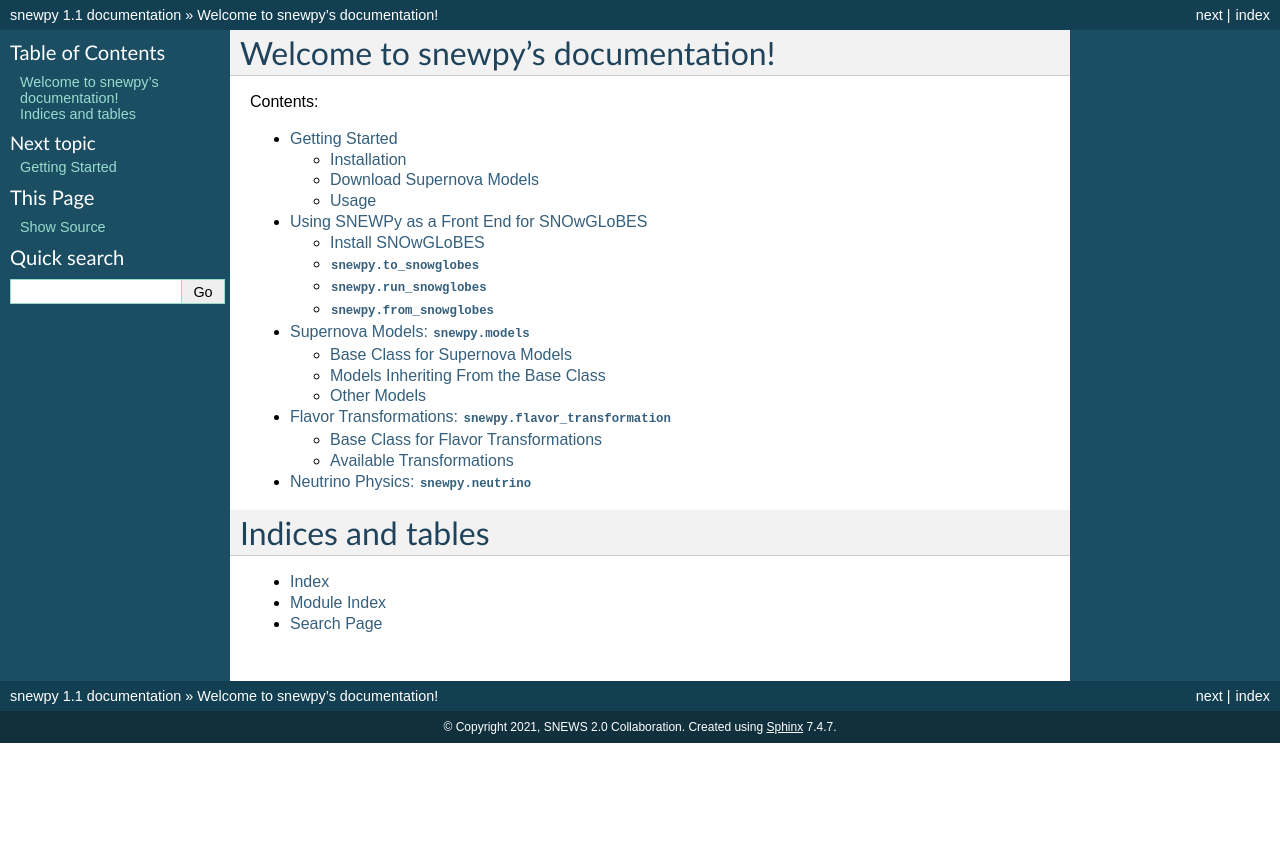
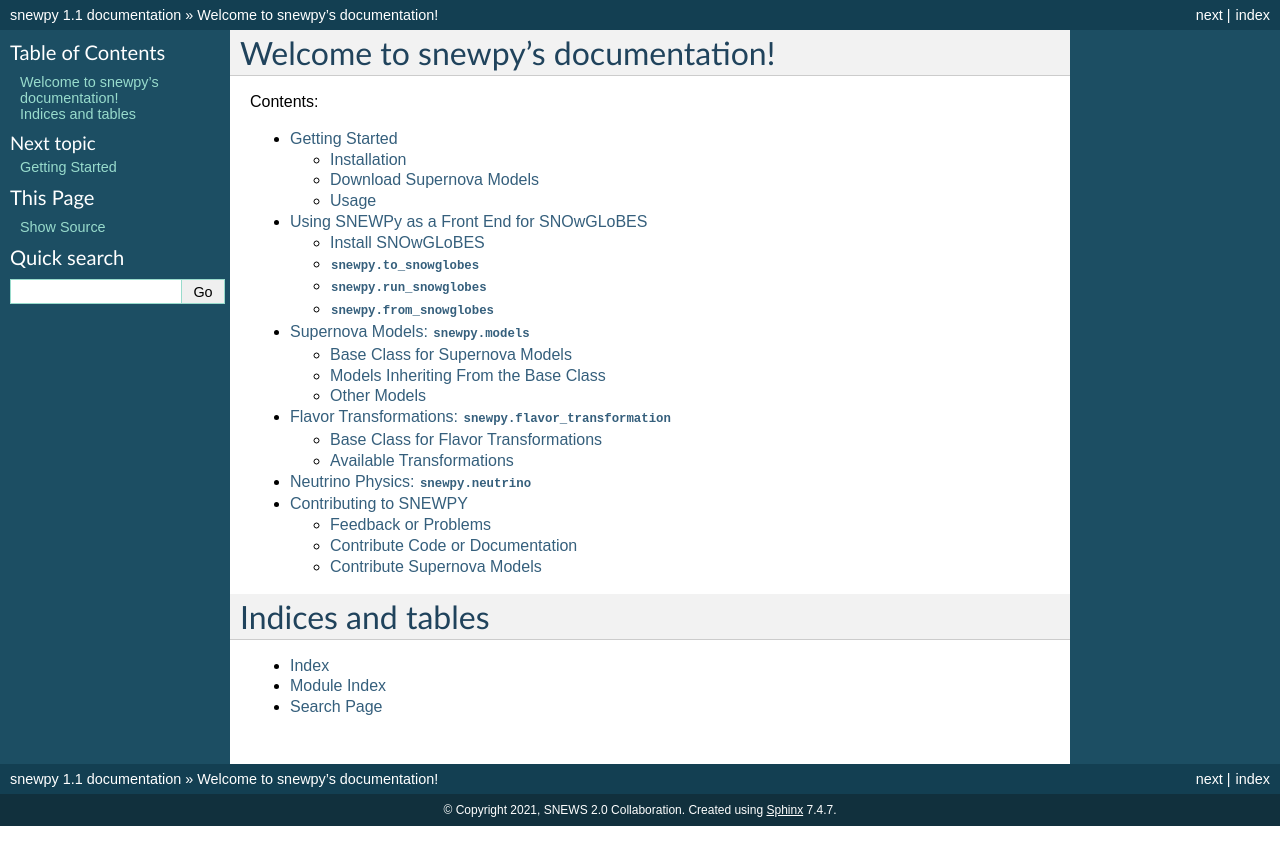
Before and after one commit to SNEWS2/snewpy, a Sphinx documentation site: the page built from doc/source/index.rst, in a window 1280 px wide. Shown: the top 865 px of the page. Built offline with Sphinx 7.4.7, drawn with Linux system fonts in a browser that asks for light colours; some of the changed lines change nothing that is shown.

Commit message:
add new Contributing section to docs

```diff
--- /dev/null
+++ b/doc/source/contributing.rst
@@ -0,0 +1,38 @@
+Contributing to SNEWPY
+======================
+
+Development of SNEWPY happens in `our repository on GitHub <https://github.com/SNEWS2/snewpy/>`_.
+If you already use GitHub, everything works as you’re used to; if you don’t,
+check out `GitHub’s documentation <https://docs.github.com/en/github>`_ if
+anything in this section is unclear.
+
+
+Feedback or Problems
+--------------------
+
+The best way to give feedback, request features or report problems is to
+`open an issue <https://github.com/SNEWS2/snewpy/issues>`_.
+
+
+Contribute Code or Documentation
+--------------------------------
+
+**Your contributions to SNEWPY are welcome!**
+To contribute, please clone the GitHub repository, make your changes and
+`submit a pull request <https://github.com/SNEWS2/snewpy/pulls>`_.
+If you plan larger changes, it’s probably a good idea to open an issue first
+to coordinate our work.
+
+
+Contribute Supernova Models
+---------------------------
+
+If you are a supernova modeler and want to allow us to use your models in
+SNEWPY, we are happy to hear from you!
+Please `open an issue <https://github.com/SNEWS2/snewpy/issues>`_ to discuss
+your contribution or simply `submit a pull request
+<https://github.com/SNEWS2/snewpy/pulls>`_ with your model files.
+
+Ideally, your pull request should include a customized SupernovaModel subclass
+to read in your model files. See the code of existing models for examples or
+let us know in you issue or pull request if you need help.
--- a/doc/source/index.rst
+++ b/doc/source/index.rst
@@ -16,6 +16,7 @@
    models
    transformations
    neutrino
+   contributing
 
 
 Indices and tables
```
